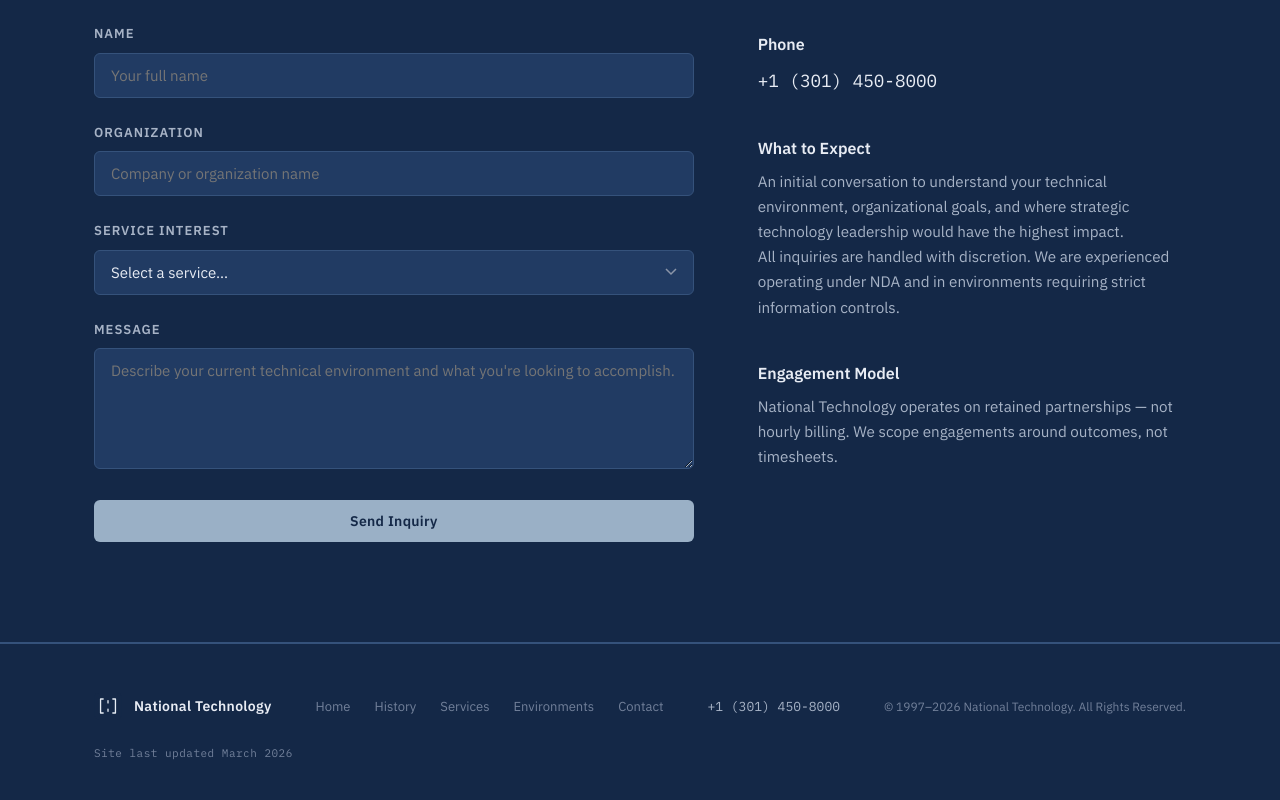
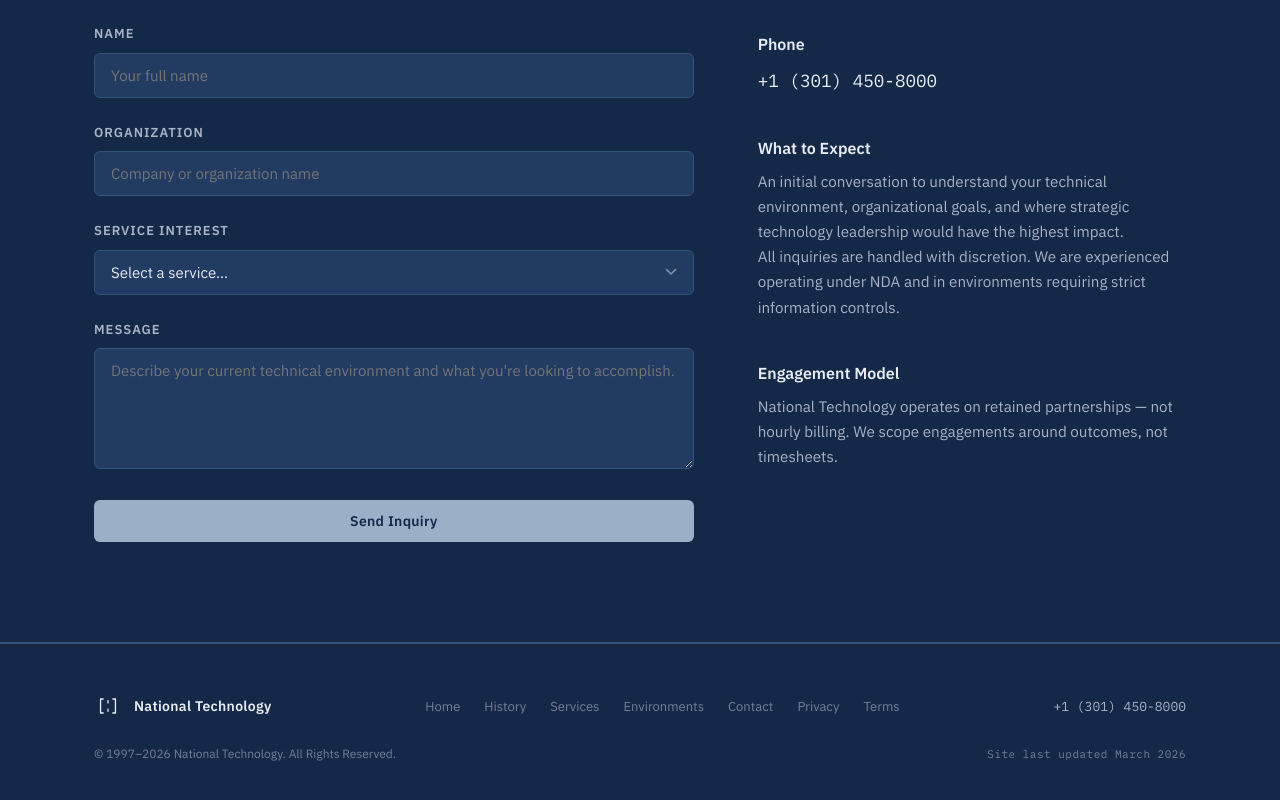
Before and after one commit to nationaltechnology-github/nationaltechnology, a plain HTML site: page contact.html in a window 1280 px wide. Shown: the part 419-1219 px from the top of the page. Drawn offline with Linux system fonts and the light colour scheme.

Commit message:
Update contact.html

```diff
--- a/contact.html
+++ b/contact.html
@@ -105,6 +105,8 @@
                 <a href="services.html">Services</a>
                 <a href="history.html#environments">Environments</a>
                 <a href="contact.html">Contact</a>
+                <a href="privacy.html">Privacy</a>
+                <a href="terms.html">Terms</a>
             </nav>
             <p class="footer-phone"><a href="tel:+13014508000">+1 (301) 450-8000</a></p>
             <p class="footer-copy">&copy; 1997&ndash;2026 National Technology. All Rights Reserved.</p>
```
